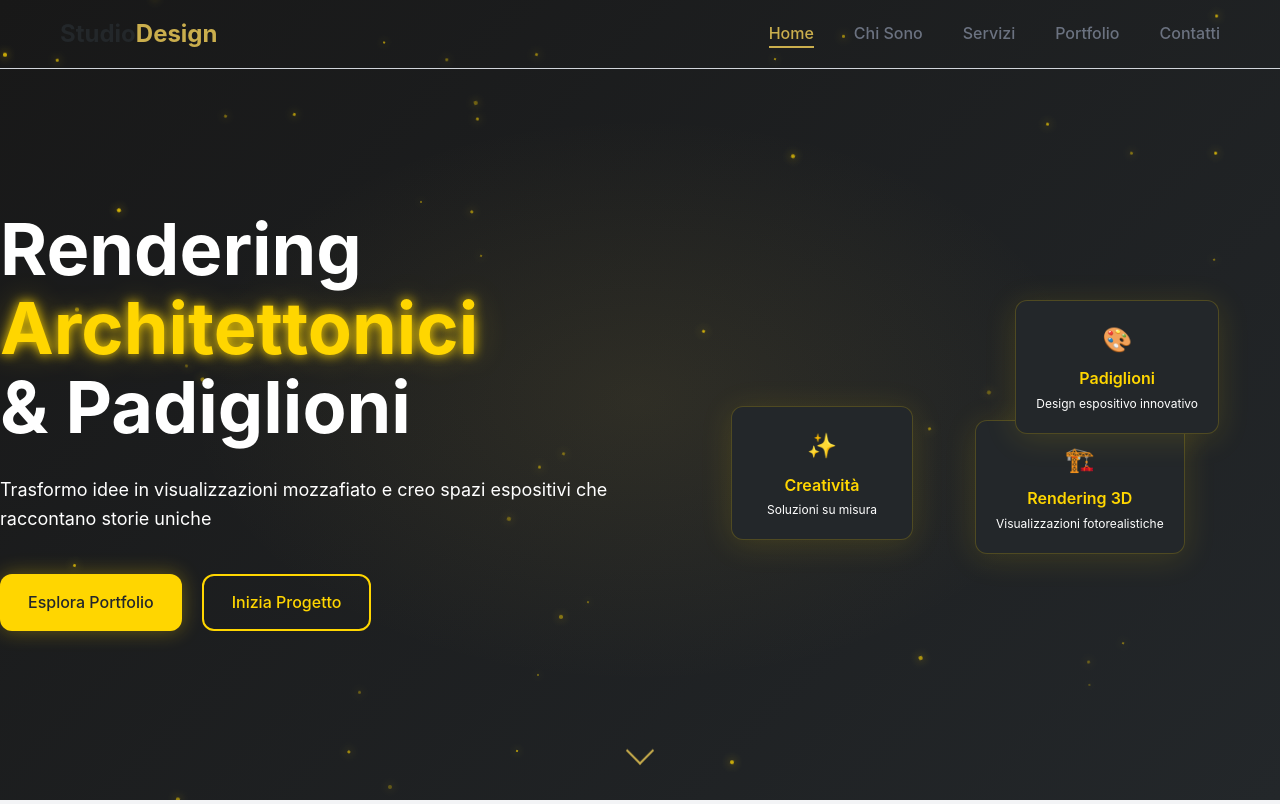
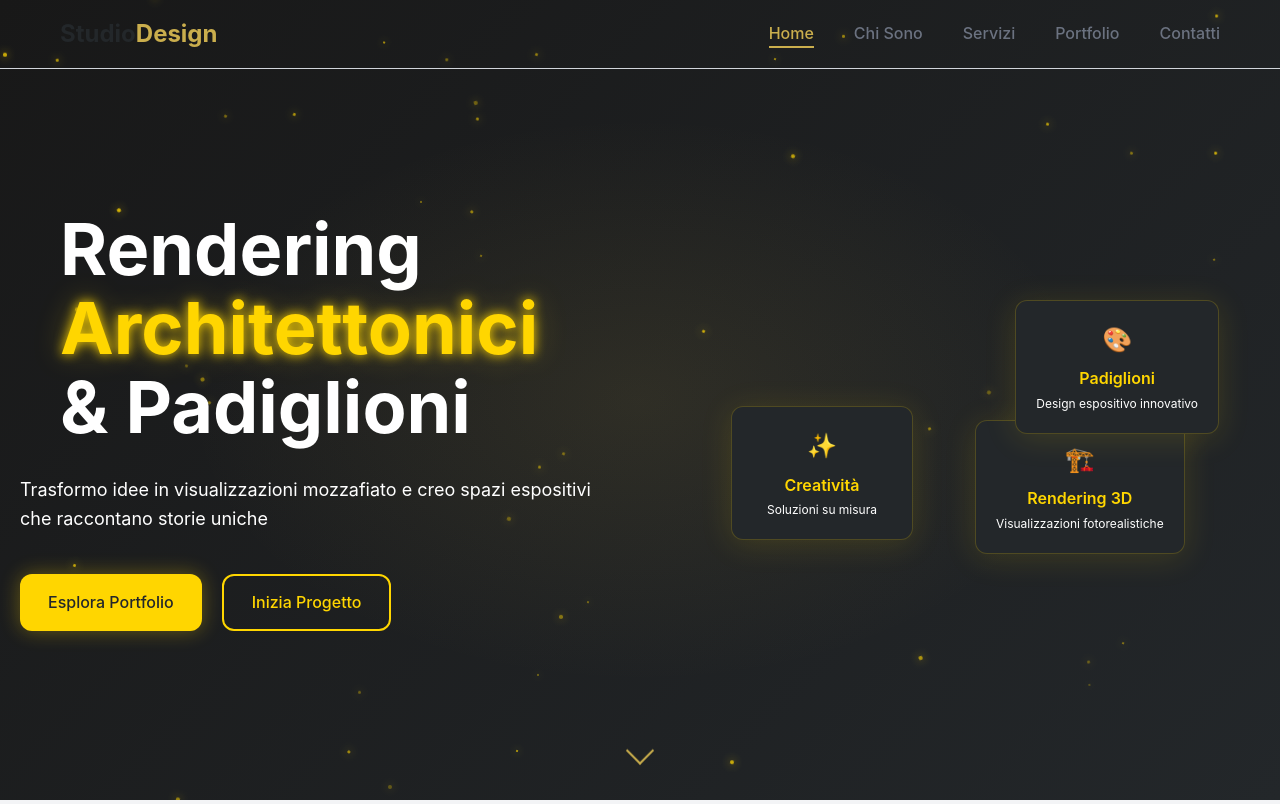
Before and after one commit to tasuboyz/meryem, a plain HTML site: page index.html in a window 1280 px wide. Shown: the top 804 px of the page. Drawn offline with Linux system fonts and the light colour scheme.

Commit message:
feat: Add padding to hero title, subtitle, and buttons for improved layout on larger screens

```diff
--- a/css/style.css
+++ b/css/style.css
@@ -327,6 +327,17 @@ h1, h2, h3, h4, h5, h6 {
     font-weight: 700;
     line-height: 1.1;
     margin-bottom: 30px;
+    padding-left: 20px;
+}
+
+@media screen and (min-width: 1024px) {
+    .hero-title {
+        padding-left: 60px;
+    }
+    .hero-subtitle,
+    .hero-buttons {
+        padding-left: 60px;
+    }
 }
 
 .title-line {
@@ -354,6 +365,7 @@ h1, h2, h3, h4, h5, h6 {
     margin-bottom: 40px;
     opacity: 0;
     animation: slideInUp 0.8s ease-out 0.6s forwards;
+    padding-left: 20px;
 }
 
 .hero-buttons {
@@ -362,6 +374,7 @@ h1, h2, h3, h4, h5, h6 {
     flex-wrap: wrap;
     opacity: 0;
     animation: slideInUp 0.8s ease-out 0.8s forwards;
+    padding-left: 20px;
 }
 
 .hero-image {
```
